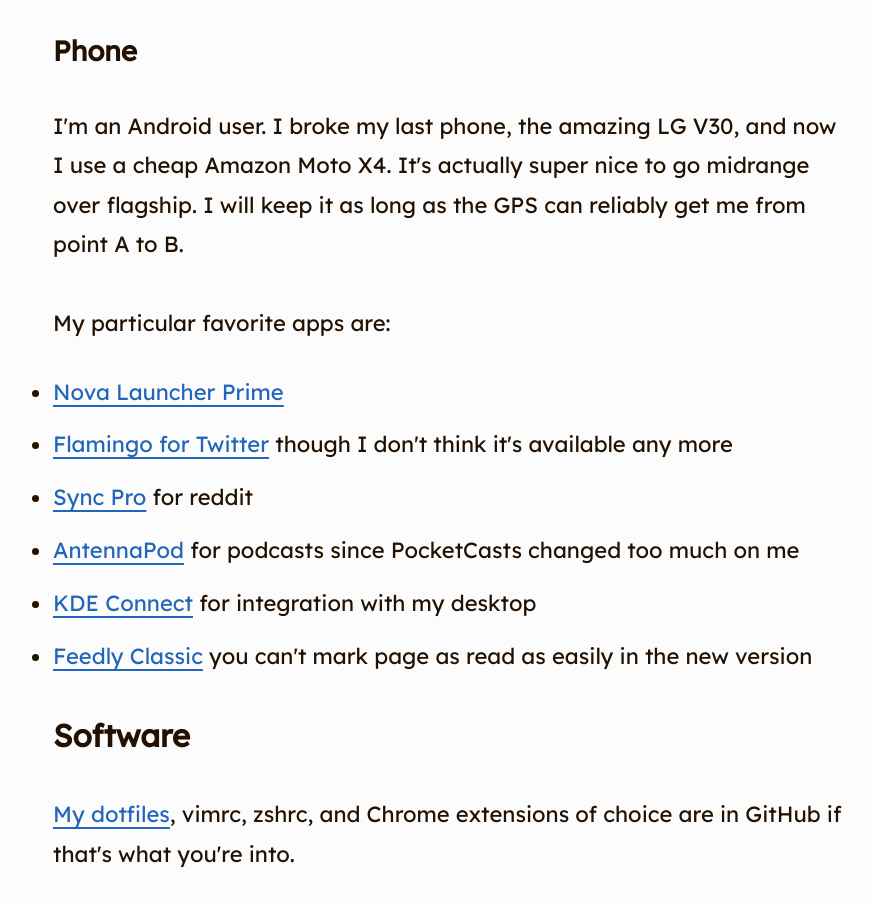
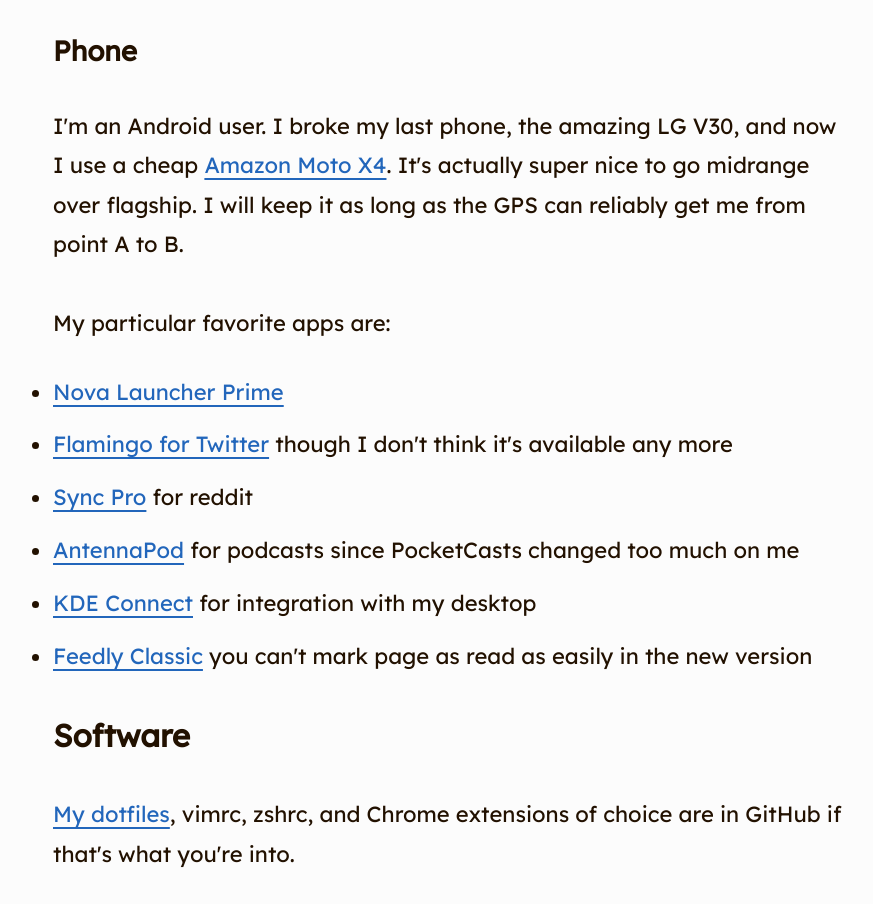
Before and after one commit to davidosomething/20.davidosomething.com, a Gatsby site: page /uses-2020/ in a window 1280 px wide. Shown: the part 2200-3104 px from the top of the page, without its empty margins (191-1064 px from the left). Built offline with nearby package versions, Linux system fonts and the light colour scheme; Gatsby itself is replaced by a stand-in of ours; some packages are replaced by stand-ins of ours.

Commit message:
link moto x4

```diff
--- a/content/blog/uses-2020.md
+++ b/content/blog/uses-2020.md
@@ -73,8 +73,9 @@
 ### Phone
 
 I'm an Android user. I broke my last phone, the amazing LG V30, and now I use
-a cheap Amazon Moto X4. It's actually super nice to go midrange over flagship.
-I will keep it as long as the GPS can reliably get me from point A to B.
+a cheap [Amazon Moto X4]. It's actually super nice to go midrange over
+flagship. I will keep it as long as the GPS can reliably get me from point
+A to B.
 
 My particular favorite apps are:
 
@@ -162,3 +163,4 @@
 [KDE Connect]: https://play.google.com/store/apps/details?id=org.kde.kdeconnect_tp
 [AntennaPod]: https://play.google.com/store/apps/details?id=de.danoeh.antennapod
 [Feedly Classic]: https://play.google.com/store/apps/details?id=com.devhd.feedly.classic
+[Amazon Moto X4]: https://www.amazon.com/Moto-4th-Generation-hands-free-Exclusive/dp/B077YNYFPD
```
